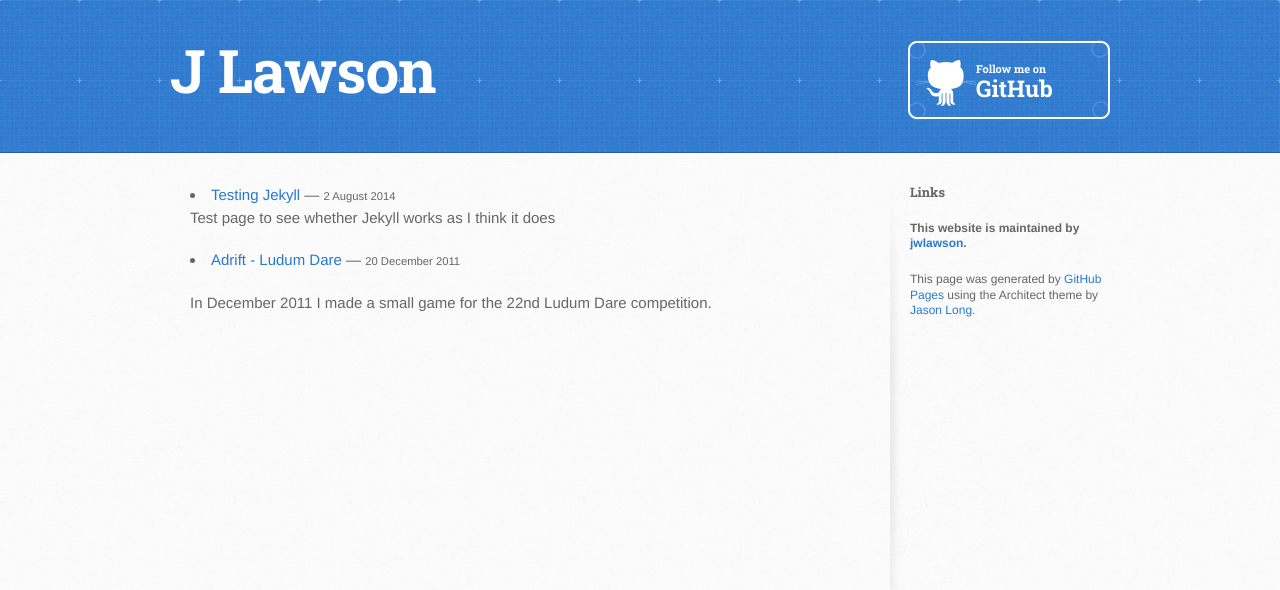
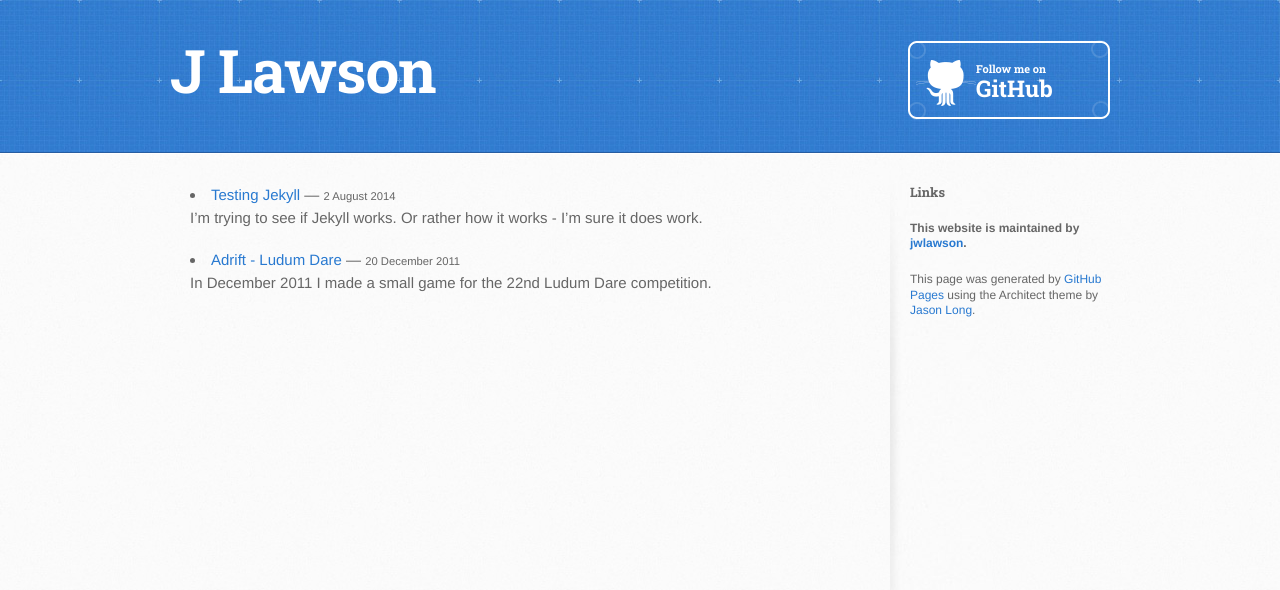
Before and after one commit to jwlawson/jwlawson.github.io, a Jekyll site: the page built from index.html, in a window 1280 px wide. Shown: the top 590 px of the page. Built offline with Jekyll 4.4.1, drawn with Linux system fonts in a browser that asks for light colours.

Commit message:
Fixes extra paragraphs in automatically generated excerpts.

```diff
--- a/_posts/2014-08-02-testing-jekyll.md
+++ b/_posts/2014-08-02-testing-jekyll.md
@@ -1,10 +1,7 @@
 ---
 layout: post
 title: Testing Jekyll
-excerpt: Test page to see whether Jekyll works as I think it does
 ---
-
-# {{ page.title }}
 
 I'm trying to see if Jekyll works. Or rather how it works - I'm sure it does work.
 
--- a/index.html
+++ b/index.html
@@ -7,7 +7,7 @@ title: John Lawson
   {% for post in site.posts %}
     <li>
       <a href="{{ post.url }}">{{ post.title }}</a> &#8212; <span>{{ post.date | date: "%-d %B %Y" }}</span>
-      <p>{{ post.excerpt }}</p>
+      {{ post.excerpt }}
     </li>
   {% endfor %}
 </ul>
```
